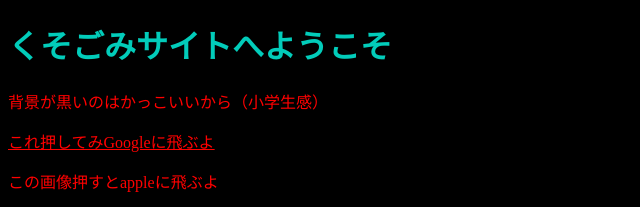
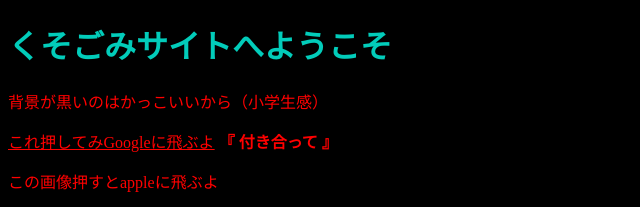
Before and after one commit to Hiyori02/Hiyori02, a plain HTML site: page index.html in a window 1280 px wide. Shown: the top 207 px of the page, without its empty margins (0-640 px from the left). Drawn offline with Linux system fonts and the light colour scheme.

Commit message:
Update index.html

```diff
--- a/index.html
+++ b/index.html
@@ -9,6 +9,11 @@
     <h1 class="title">くそごみサイトへようこそ</h1>
     <p>背景が黒いのはかっこいいから（小学生感）</p>
 <a href="https://www.google.co.jp/?client=safari&channel=iphone_bm">これ押してみGoogleに飛ぶよ</a>
+    <font color="#FF0000"><strong>『 付き合って
+
+<script language="JavaScript" src="https://www.nannichime.net/s.php?d=2019/7/9">
+</script>
+』</strong></font>
 <p>この画像押すとappleに飛ぶよ</p>
 <div class="apple">
 <a href="https://www.apple.com/jp/"><img src="https://raw.githubusercontent.com/Hiyori02/Hiyori02/master/apple%20store%2Cios%2Cios%2013%2Cios13%2Cipad%20os%2Cui%2Ciphone%20os%2C1575941.png"></a>
```
